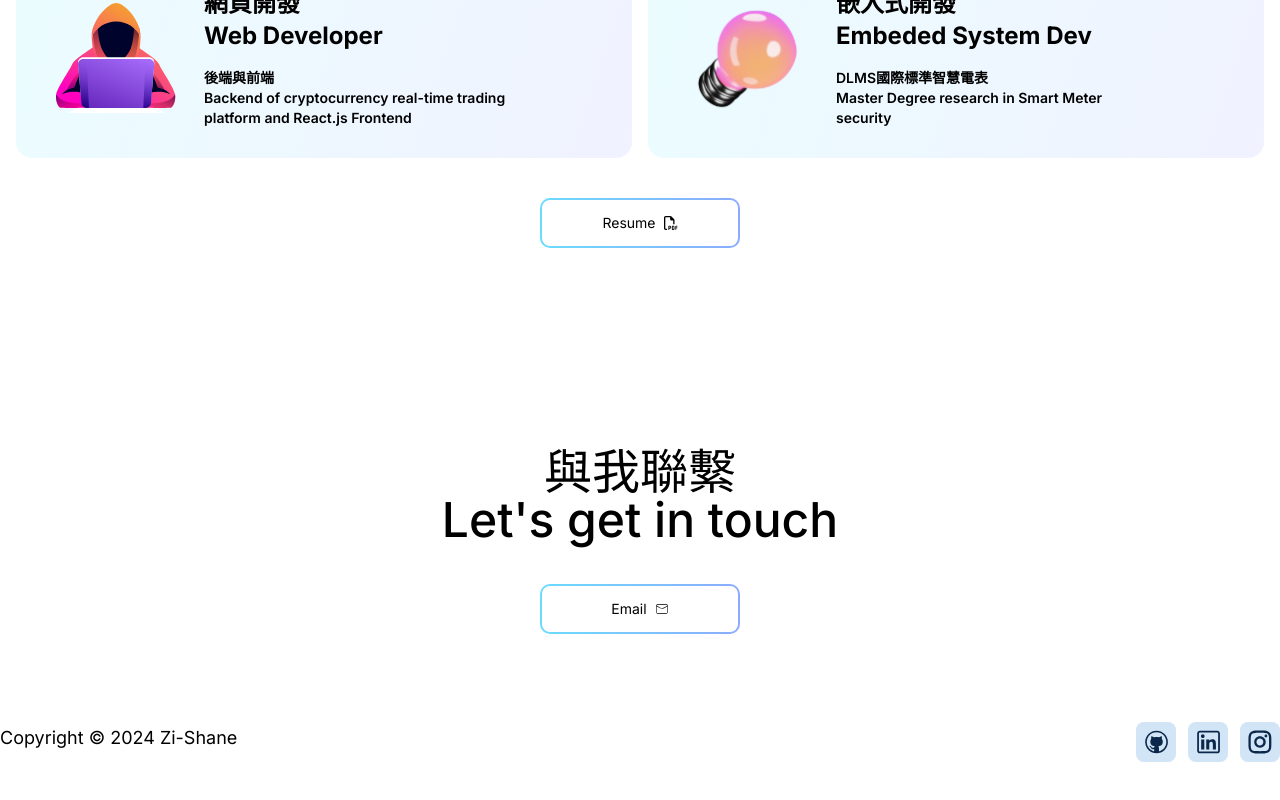
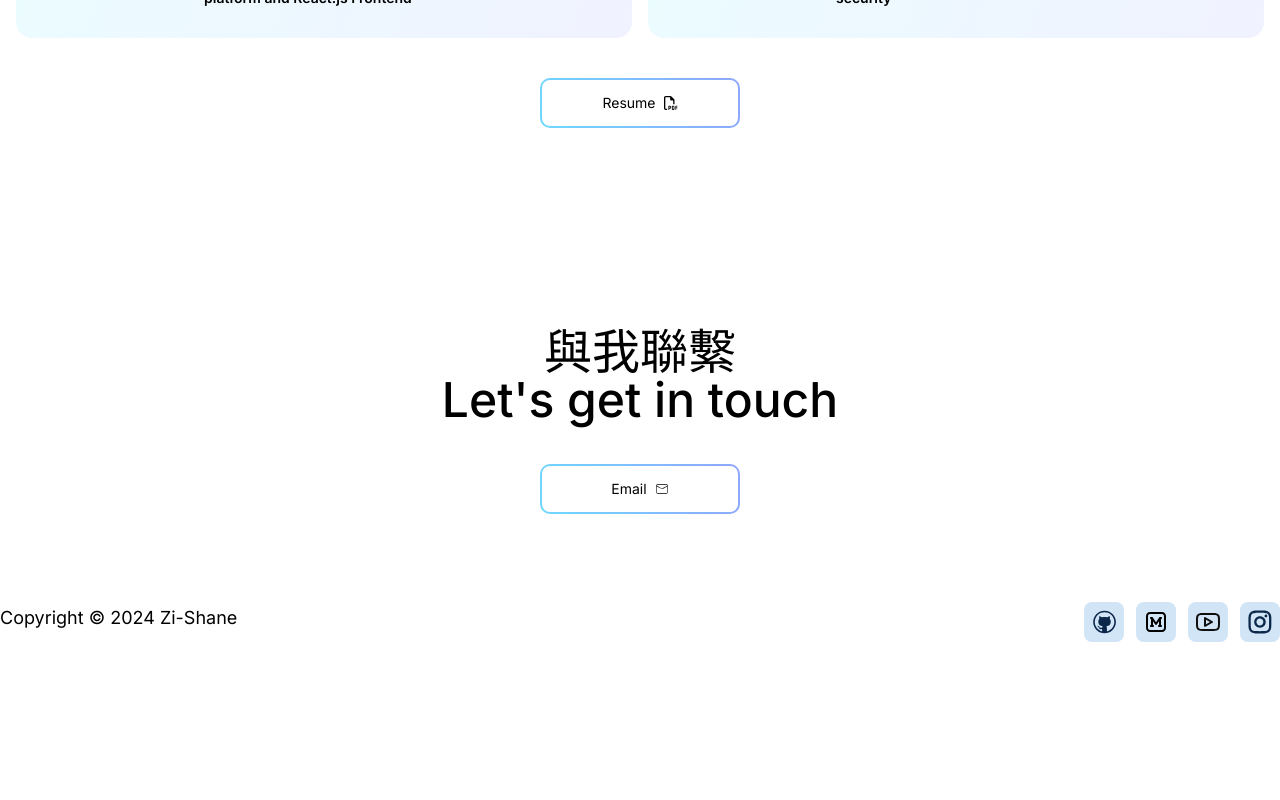
Before and after one commit to Zi-Shane/Zi-Shane.github.io, a Next.js app: page / in a window 1280 px wide. Shown: the part 1644-2444 px from the top of the page. After the commit the page ends 2326 px from the top, so only its background shows below. Built offline with nearby package versions, Linux system fonts and the light colour scheme.

Commit message:
feat: update social media

```diff
--- a/app/components/Welcome.tsx
+++ b/app/components/Welcome.tsx
@@ -4,7 +4,7 @@ import { WelcomeSub, WelcomeTitle } from '@/data';
 const Welcome = () => {
   return (
     <div className="w-full flex flex-col items-center">
-      <div className="max-w-[90vw] md:max-w-[60vw] lg:max-w-3xl h-[100vh] flex justify-center">
+      <div className="max-w-[90vw] md:max-w-[60vw] lg:max-w-3xl h-[85vh] flex justify-center">
         <div className="min-w-[100vw] flex flex-col justify-center card-grad-bg">
           <h1 className="text-[40px] md:text-5xl lg:text-6xl font-medium text-center my-10">
             {WelcomeTitle}
--- a/data/index.ts
+++ b/data/index.ts
@@ -56,10 +56,20 @@ export const socialMediaIcon = [
     url: 'https://github.com/Zi-Shane',
     path: '/git.svg',
   },
+  // {
+  //   id: 'linkedin',
+  //   url: 'https://www.linkedin.com/in/tzu-hsuan-huang-812940145/',
+  //   path: '/link.svg',
+  // },
   {
-    id: 'linkedin',
-    url: 'https://www.linkedin.com/in/tzu-hsuan-huang-812940145/',
-    path: '/link.svg',
+    id: 'medium',
+    url: 'https://medium.com/@zishane',
+    path: 'md.svg',
+  },
+  {
+    id: 'youtube',
+    url: 'https://www.youtube.com/@ZiXuanChannel',
+    path: 'yt.svg',
   },
   {
     id: 'istagram',
```
Also changed, not shown: public/md.svg (added), public/yt.svg (added).
